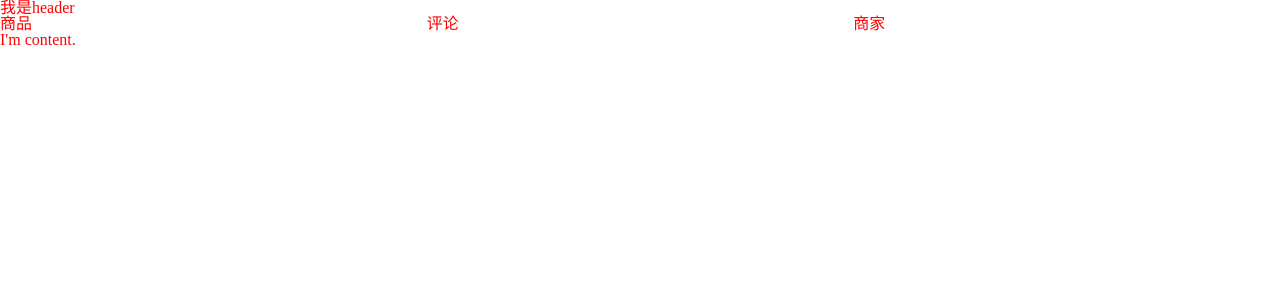
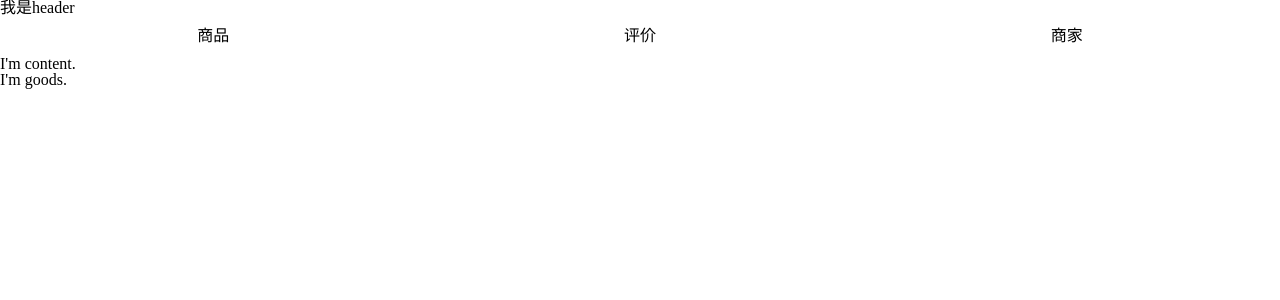
Before and after one commit to dirstart/vue-elema, a Vue app: page /goods in a window 1280 px wide. Shown: the top 300 px of the page. Built offline with nearby package versions, Linux system fonts and the light colour scheme.

Commit message:
vue-router test is ok

```diff
--- a/index.html
+++ b/index.html
@@ -2,7 +2,7 @@
 <html>
   <head>
     <meta charset="utf-8">
-    <meta name="viewport" content="width=device-width,initial-scale=1.0">
+    <meta name="viewport" content="width=device-width,initial-scale=1.0,initial-scale=1.0,maximum-scale=1.0,minimum-scale=1.0,user-scalable=no">
     <link rel="stylesheet" type="text/css" href="static/reset.css">
     <title>vue-elema</title>
   </head>
--- a/src/App.vue
+++ b/src/App.vue
@@ -3,14 +3,15 @@
     <div class="header">
       <sf-header></sf-header>
     </div>
-    <div class="tab">
-      <div class="tab-item">商品</div>
-      <div class="tab-item">评论</div>
-      <div class="tab-item">商家</div>
-    </div>
+    <ul class="tab">
+      <router-link to="/goods" tag="li" class="tab-item">商品</router-link>
+      <router-link to="/ratings" tag="li" class="tab-item">评价</router-link>
+      <router-link to="/seller" tag="li" class="tab-item">商家</router-link>
+    </ul>
     <div class="content">
       I'm content.
     </div>
+    <router-view></router-view>
   </div>
 </template>
 
@@ -29,6 +30,9 @@ export default {
     .tab
       display: flex
       width: 100%
+      height: 40px
+      line-height: 40px
       .tab-item
         flex: 1
+        text-align: center
 </style>
--- /dev/null
+++ b/src/components/goods/goods.vue
@@ -0,0 +1,7 @@
+<template>
+  <div>I'm goods.</div>
+</template>
+
+<script>
+export default {};
+</script>
--- a/src/components/header/header.vue
+++ b/src/components/header/header.vue
@@ -9,6 +9,4 @@ export default {};
 </script>
 
 <style lang="stylus" ref="stylesheet/stylus">
-  div
-    color: red
 </style>
--- /dev/null
+++ b/src/components/ratings/ratings.vue
@@ -0,0 +1,7 @@
+<template>
+  <div>I'm ratings.</div>
+</template>
+
+<script>
+export default {};
+</script>
--- /dev/null
+++ b/src/components/seller/seller.vue
@@ -0,0 +1,7 @@
+<template>
+  <div>I'm seller.</div>
+</template>
+
+<script>
+export default {};
+</script>
--- a/src/router/index.js
+++ b/src/router/index.js
@@ -1,23 +1,50 @@
 import Vue from 'vue';
 import Router from 'vue-router';
-// import HelloWorld from '@/components/HelloWorld'
+
 import Test from '@/components/Test.vue';
 import NotFound from '@/components/NotFound';
 
+import Seller from '@/components/seller/seller';
+import Goods from '@/components/goods/goods';
+import Ratings from '@/components/ratings/ratings';
+
 Vue.use(Router);
 
-export default new Router({
-  mode: 'history',
-  routes: [
+const routes = [
+  {
+    path: '/test',
+    name: 'test',
+    component: Test
+  },
   {
     path: '/',
-      name: 'Test',
-      component: Test
+    redirect: '/goods'
+  },
+  {
+    path: '/seller',
+    name: 'seller',
+    component: Seller
+  },
+  {
+    path: '/goods',
+    name: 'goods',
+    component: Goods
+  },
+  {
+    path: '/ratings',
+    name: 'ratings',
+    component: Ratings
   },
   {
     path: '*',
     name: '404',
     component: NotFound
   }
-  ]
+];
+
+let router = new Router({
+  mode: 'history',
+  routes
 });
+
+export default router;
```
Lines whose indentation alone changed are shown as unchanged.
